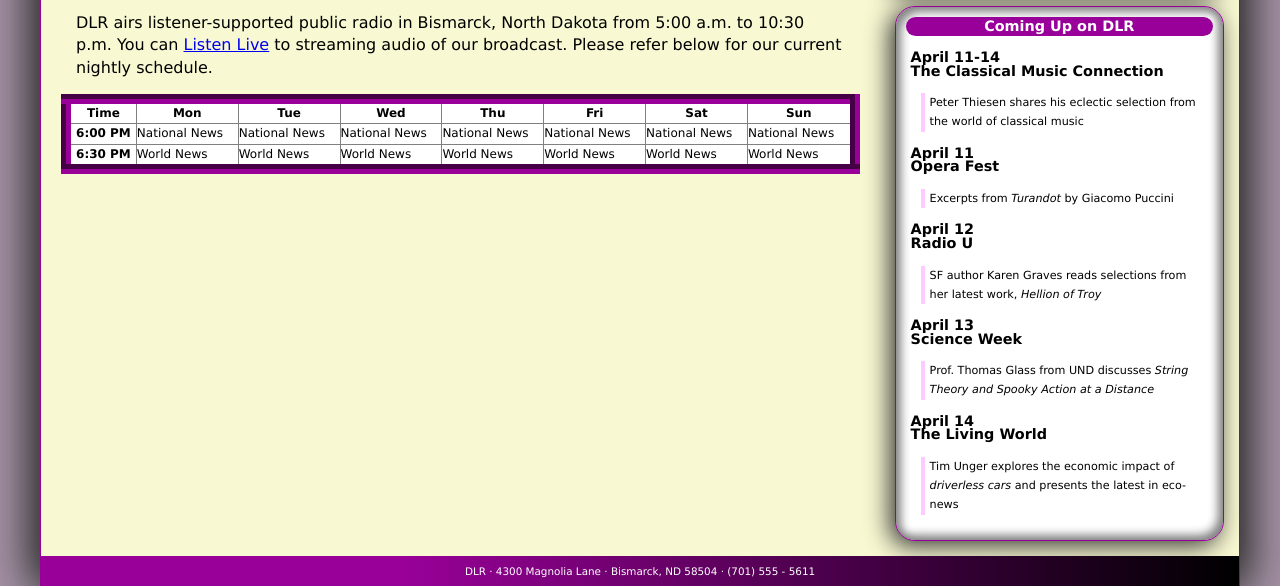
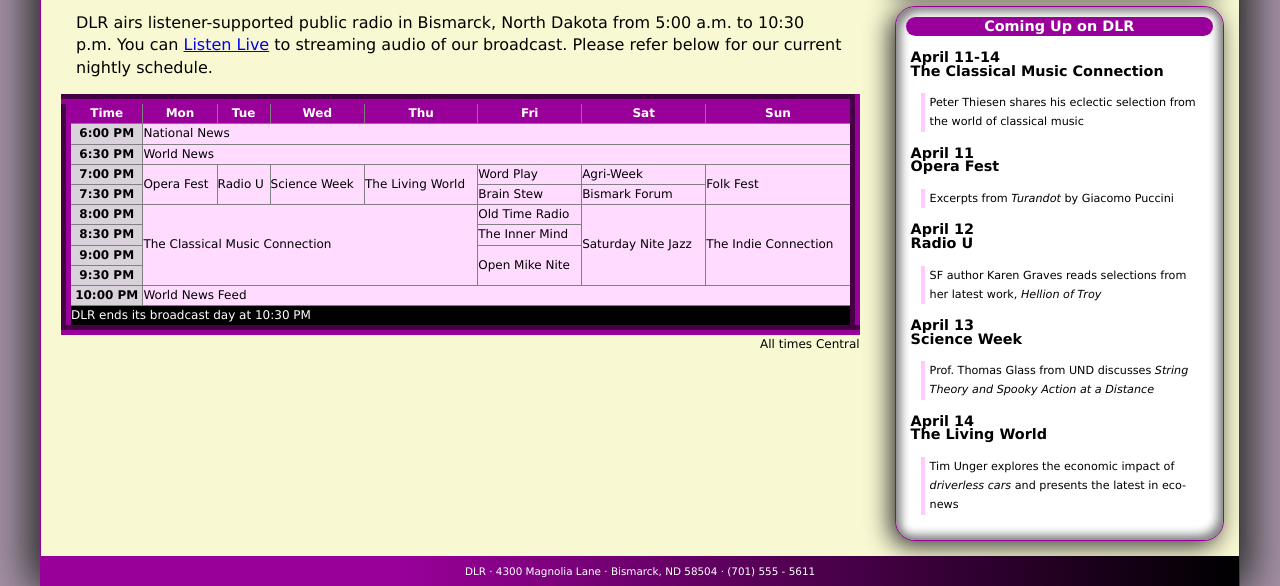
Before and after one commit to AAguilar819/s2-exercise-05-06-AAguilar819, a plain HTML site: page index.html in a window 1280 px wide. Shown: the part 214-800 px from the top of the page. Drawn offline with Linux system fonts and the light colour scheme.

Commit message:
Tables and Captions
+Finished the table
+Added table groups
+Added style rules for the table groups
+Added caption
+Added style rules for the caption

```diff
--- a/dlr_tables.css
+++ b/dlr_tables.css
@@ -26,6 +26,29 @@ table.schedule th, table.schedule td {
 
 /* Table Caption Styles */
 
+table.schedule caption {
+  caption-side: bottom;
+  text-align: right;
+}
+
 /* Row Group Styles */
 
+table.schedule thead {
+  background: rgb(153, 0, 153);
+  color: white;
+}
+
+table.schedule tfoot {
+  background: black;
+  color: white;
+}
+
 /* Column Group Styles */
+
+col#firstCol {
+  background: rgb(218, 210, 218);
+}
+
+col.dayCols {
+  background: rgb(255, 220, 255);
+}
--- a/index.html
+++ b/index.html
@@ -45,6 +45,16 @@
       <p>DLR airs listener-supported public radio in Bismarck, North Dakota from 5:00 a.m. to 10:30 p.m. You can <a href="#">Listen Live</a> to streaming audio of our broadcast. Please refer below for our current nightly schedule.</p>
 
       <table class="schedule">
+        <caption>All times Central</caption>
+        <!-- Begin column groups -->
+        <colgroup>
+          <col id="firstCol">
+          <col class="dayCols" span="7">
+        </colgroup>
+        <!-- Eng column groups -->
+
+        <!-- Begin table header -->
+        <thead>
           <tr>
             <th>Time</th>
             <th>Mon</th>
@@ -55,26 +65,66 @@
             <th>Sat</th>
             <th>Sun</th>
           </tr>
+        </thead>
+        <!-- End table header -->
+
+        <!-- Begin table footer -->
+        <tfoot>
+          <tr>
+            <td colspan="8">DLR ends its broadcast day at 10:30 PM</td>
+          </tr>
+        </tfoot>
+        <!-- End table footer -->
+
+        <!-- Begin table body -->
+        <tbody>
           <tr>
             <th>6:00 PM</th>
-          <td>National News</td>
-          <td>National News</td>
-          <td>National News</td>
-          <td>National News</td>
-          <td>National News</td>
-          <td>National News</td>
-          <td>National News</td>
+            <td colspan="7">National News</td>
           </tr>
           <tr>
             <th>6:30 PM</th>
-          <td>World News</td>
-          <td>World News</td>
-          <td>World News</td>
-          <td>World News</td>
-          <td>World News</td>
-          <td>World News</td>
-          <td>World News</td>
+            <td colspan="7">World News</td>
           </tr>
+          <tr>
+            <th>7:00 PM</th>
+            <td rowspan="2">Opera Fest</td>
+            <td rowspan="2">Radio U</td>
+            <td rowspan="2">Science Week</td>
+            <td rowspan="2">The Living World</td>
+            <td>Word Play</td>
+            <td>Agri-Week</td>
+            <td rowspan="2">Folk Fest</td>
+          </tr>
+          <tr>
+            <th>7:30 PM</th>
+            <td>Brain Stew</td>
+            <td>Bismark Forum</td>
+          </tr>
+          <tr>
+            <th>8:00 PM</th>
+            <td rowspan="4" colspan="4">The Classical Music Connection</td>
+            <td>Old Time Radio</td>
+            <td rowspan="4">Saturday Nite Jazz</td>
+            <td rowspan="4">The Indie Connection</td>
+          </tr>
+          <tr>
+            <th>8:30 PM</th>
+            <td>The Inner Mind</td>
+          </tr>
+          <tr>
+            <th>9:00 PM</th>
+            <td rowspan="2">Open Mike Nite</td>
+          </tr>
+          <tr>
+            <th>9:30 PM</th>
+          </tr>
+          <tr>
+            <th>10:00 PM</th>
+            <td colspan="7">World News Feed</td>
+          </tr>
+        </tbody>
+        <!-- End table body -->
       </table>
     </section>
 
```
Lines whose indentation alone changed are shown as unchanged.
